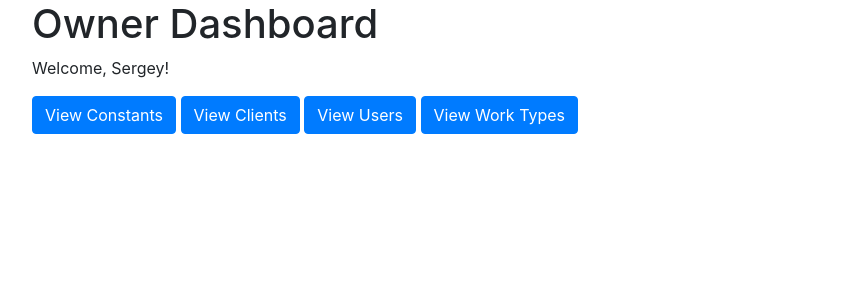
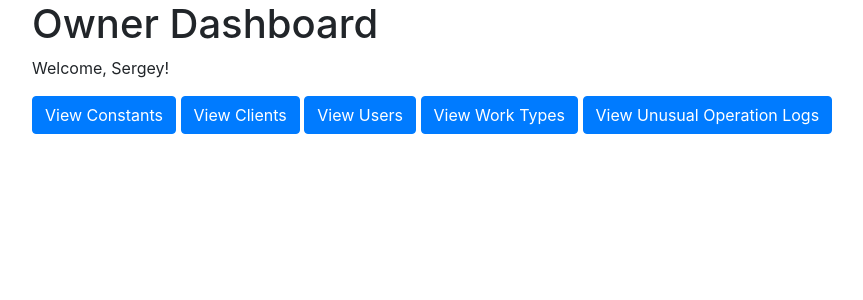
Before and after one commit to Sergey-Pashkov/MB4, a Django app: page /owner/ in a window 1280 px wide. Shown: the part 56-356 px from the top of the page, without its empty margins (53-916 px from the left). Run offline with Django 5.2, Linux system fonts and the light colour scheme; a user stored in the database is signed in; some libraries are stand-ins or nearby versions.

Commit message:
Кнопка для просмотра журнала нестандартных операций добавлена на дашборд собственника

```diff
--- a/Home_button/Accounting_button/templates/Accounting_button/owner_dashboard.html
+++ b/Home_button/Accounting_button/templates/Accounting_button/owner_dashboard.html
@@ -1,4 +1,3 @@
-
 {% extends "Accounting_button/base.html" %}
 {% block title %}Owner Dashboard{% endblock %}
 {% block content %}
@@ -10,5 +9,6 @@
 <a href="{% url 'client_list' %}" class="btn btn-primary">View Clients</a>
 <a href="{% url 'user_list' %}" class="btn btn-primary">View Users</a>
 <a href="{% url 'worktype_list' %}" class="btn btn-primary">View Work Types</a>
+<a href="{% url 'unusual_operation_log_list' %}" class="btn btn-primary">View Unusual Operation Logs</a>
 
 {% endblock %}
```
Also changed, not shown: Home_button/db.sqlite3.
